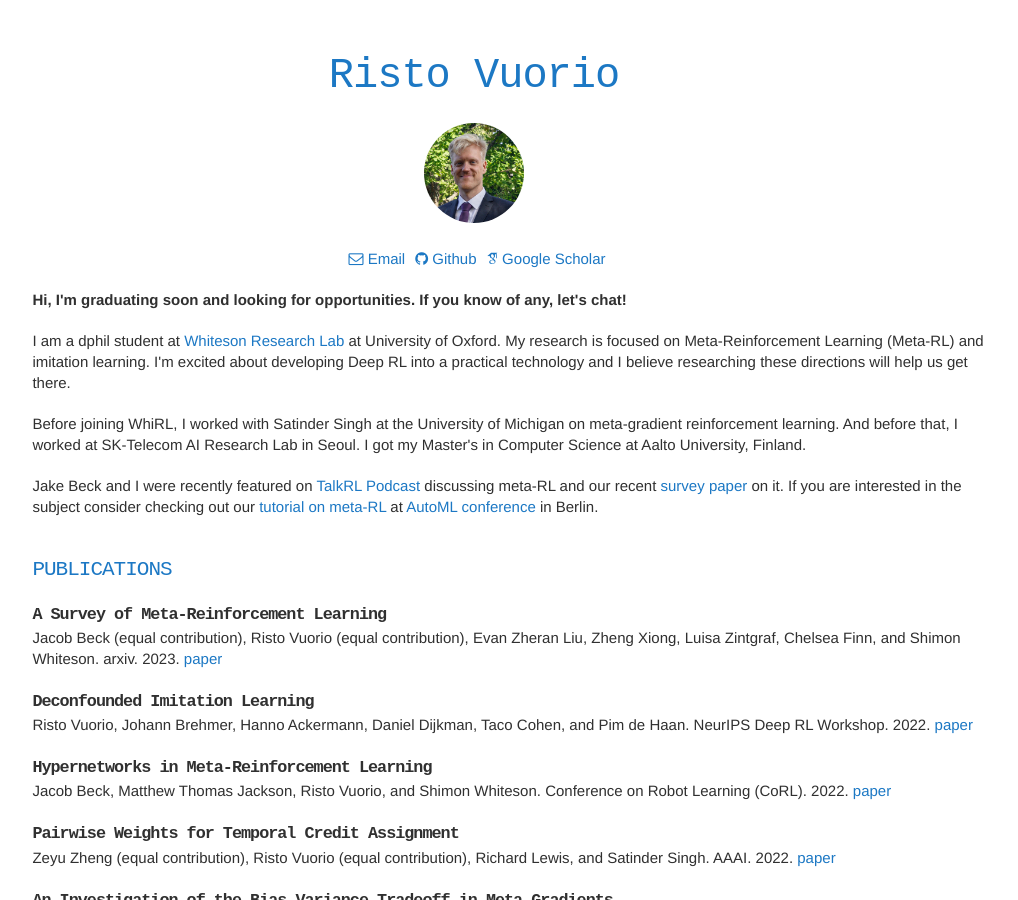
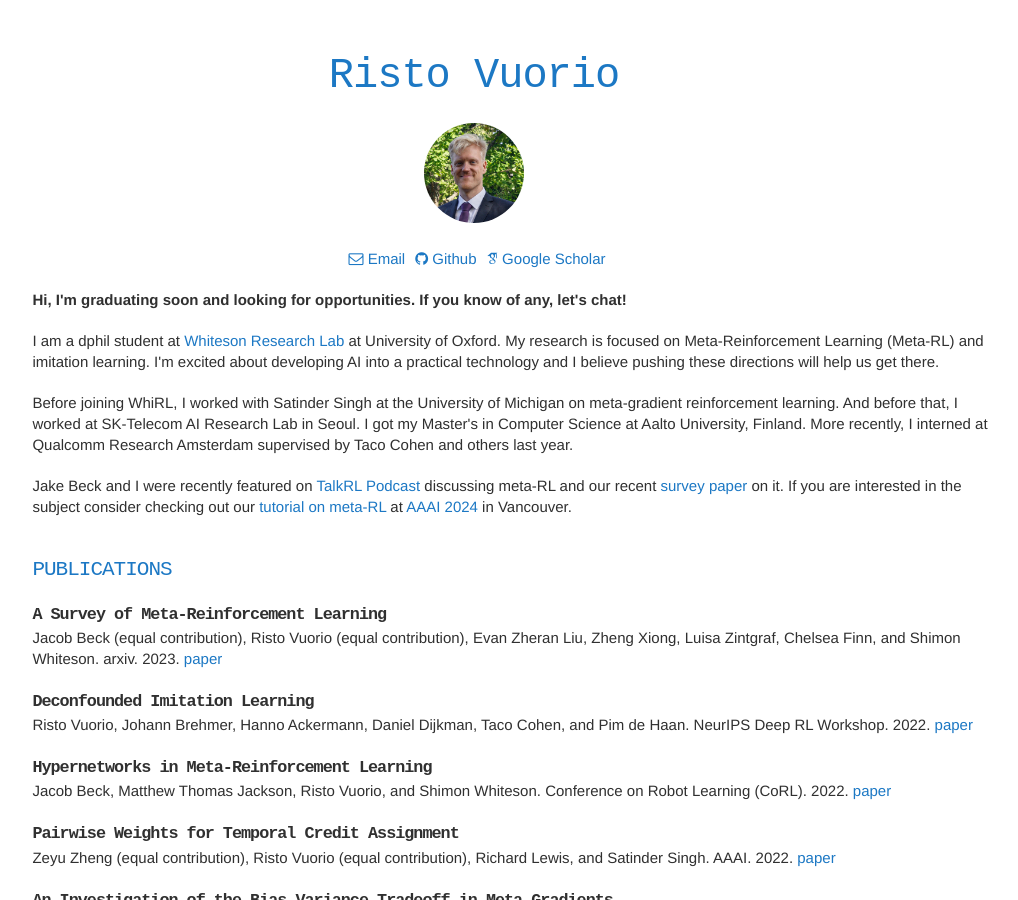
Before and after one commit to vuoristo/vuoristo.github.io, a Jekyll site: the page built from index.html, in a window 1280 px wide and 900 px high. Shown: the whole window, without its empty margins (166-1184 px from the left). Built offline with Jekyll 4.4.1, drawn with Linux system fonts in a browser that asks for light colours; nearby versions of some CDN libraries; some web fonts are replaced.

Commit message:
Update biography and move from yaml to direct html

```diff
--- a/_data/biography.yaml
+++ /dev/null
@@ -1,3 +0,0 @@
-- text: I am a dphil student at <a href="https://whirl.cs.ox.ac.uk/">Whiteson Research Lab</a> at University of Oxford. My research is focused on Meta-Reinforcement Learning (Meta-RL) and imitation learning. I'm excited about developing Deep RL into a practical technology and I believe researching these directions will help us get there.
-- text: Before joining WhiRL, I worked with Satinder Singh at the University of Michigan on meta-gradient reinforcement learning. And before that, I worked at SK-Telecom AI Research Lab in Seoul. I got my Master's in Computer Science at Aalto University, Finland.
-- text: Jake Beck and I were recently featured on <a href="https://podcasts.apple.com/us/podcast/jacob-beck-and-risto-vuorio/id1478198107?i=1000603168625">TalkRL Podcast</a> discussing meta-RL and our recent <a href="https://arxiv.org/abs/2301.08028">survey paper</a> on it. If you are interested in the subject consider checking out our <a href="https://sites.google.com/view/meta-rl-tutorial-2023/home">tutorial on meta-RL</a> at <a href="https://2023.automl.cc/">AutoML conference</a> in Berlin.
--- a/_includes/biography.html
+++ b/_includes/biography.html
@@ -2,9 +2,25 @@
     <article>
         <p><b>Hi, I'm graduating soon and looking for opportunities. If you know of any, let's chat!</b></p>
     </article>
-    {% for paragraph in site.data.biography %}
     <article>
-        <p>{{ paragraph.text }}</p>
+        <p>
+            I am a dphil student at <a href="https://whirl.cs.ox.ac.uk/">Whiteson Research Lab</a> at University of Oxford.
+            My research is focused on Meta-Reinforcement Learning (Meta-RL) and imitation learning.
+            I'm excited about developing AI into a practical technology and I believe pushing these directions will help us get there.
+        </p>
     </article>
-    {% endfor %}
+    <article>
+        <p>
+            Before joining WhiRL, I worked with Satinder Singh at the University of Michigan on meta-gradient reinforcement learning.
+            And before that, I worked at SK-Telecom AI Research Lab in Seoul.
+            I got my Master's in Computer Science at Aalto University, Finland.
+            More recently, I interned at Qualcomm Research Amsterdam supervised by Taco Cohen and others last year.
+        </p>
+    </article>
+    <article>
+        <p>
+            Jake Beck and I were recently featured on <a href="https://podcasts.apple.com/us/podcast/jacob-beck-and-risto-vuorio/id1478198107?i=1000603168625">TalkRL Podcast</a> discussing meta-RL and our recent <a href="https://arxiv.org/abs/2301.08028">survey paper</a> on it.
+            If you are interested in the subject consider checking out our <a href="https://sites.google.com/view/meta-rl-tutorial-2023/home">tutorial on meta-RL</a> at <a href="https://aaai.org/aaai-conference/">AAAI 2024</a> in Vancouver.
+        </p>
+    </article>
 </section>
```
